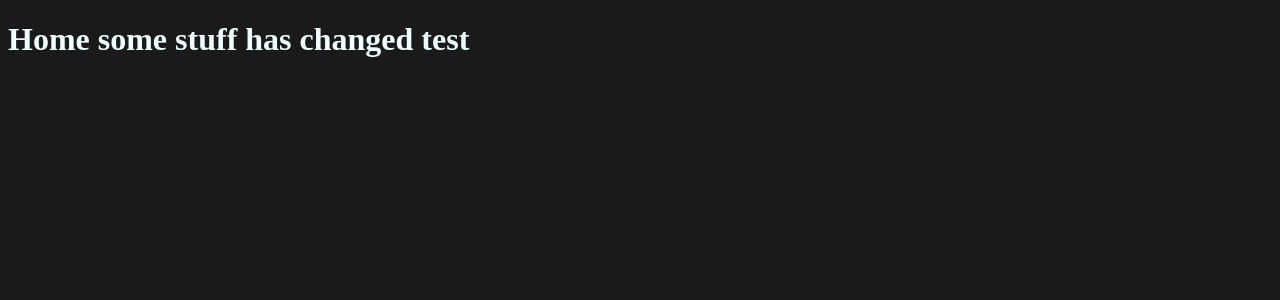
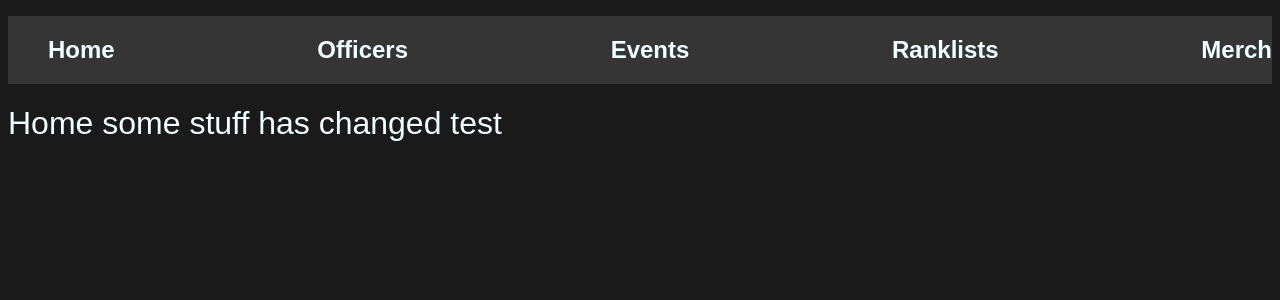
Before and after one commit to joolean-equals-true/BitClubWEBP, a Vue app: page / in a window 1280 px wide. Shown: the top 300 px of the page. Built offline with nearby package versions, Linux system fonts and the light colour scheme.

Commit message:
Began stylizing the home page

```diff
--- a/src/App.vue
+++ b/src/App.vue
@@ -1,9 +1,17 @@
 <script setup>
-import HelloWorld from './components/HelloWorld.vue'
+
 </script>
 
 <template>
- <h1> Home some stuff has changed test</h1>
+  <ul class = "navbar">
+
+    <li><h2>Home</h2></li>
+    <li><h2>Officers</h2></li>
+    <li><h2>Events</h2></li>
+    <li><h2>Ranklists</h2></li>
+    <li><h2>Merch</h2></li>
+  </ul>
+ <h1 class = "rubik-font"> Home some stuff has changed test</h1>
 </template>
 
 <style scoped>
--- a/src/style.css
+++ b/src/style.css
@@ -1,3 +1,15 @@
+
+
+/*Font Stylings-----------------------------*/
+.rubik-font {
+  font-family: "Rubik", sans-serif;
+  font-optical-sizing: auto;
+  font-weight: 300;
+  font-style: normal;
+}
+
+
+/*Body Styling*/
 body{
   background-color: rgb(26, 26, 26);
 }
@@ -5,6 +17,15 @@ body{
 
 h1, h2, h3{
   color:azure;
+
+  font-family: "Rubik", sans-serif;
+  font-optical-sizing: auto;
+  font-weight: 600;
+  font-style: normal;
+}
+
+li {
+  list-style: none;
 }
 
 
@@ -12,3 +33,13 @@ button {
   border-radius: 3em;
   background-color: rgb(65, 65, 65)
 }
+
+/*Speacial Classes--------------*/
+
+/*Navbar class. just a class for the navbar. don't expect me to make to many more comments like this...*/
+.navbar {
+  background-color: rgb(53, 53, 53);
+  display: flex;
+  align-items: center;
+  justify-content: space-between;
+}
```
